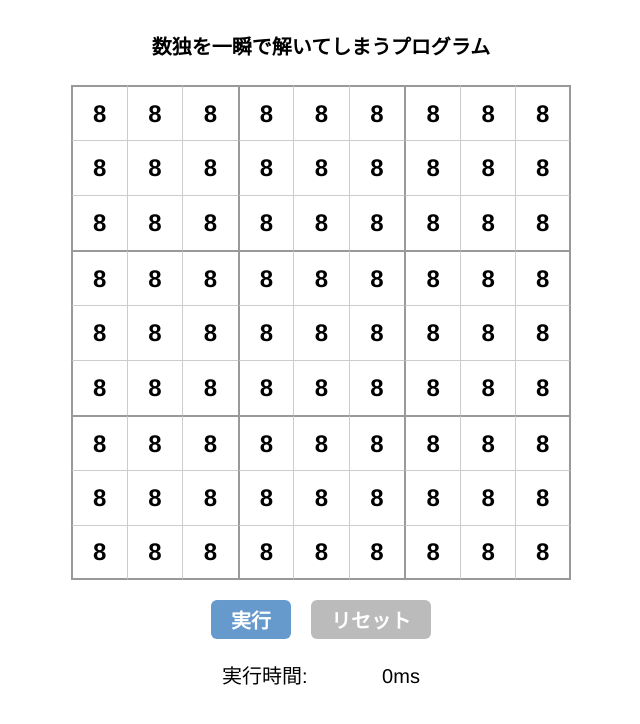
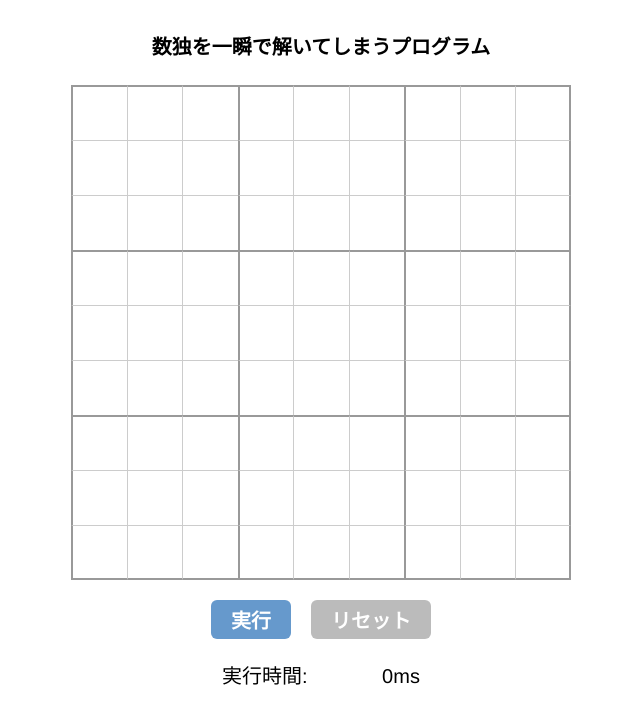
Before and after one commit to yuto-ono/sudoku-rust-wasm, a Svelte app: page / in a window 1280 px wide. Shown: the top 724 px of the page, without its empty margins (319-959 px from the left). Built offline with nearby package versions, Linux system fonts and the light colour scheme.

Commit message:
CellInput

```diff
--- a/src/Board.svelte
+++ b/src/Board.svelte
@@ -1,6 +1,41 @@
+<script lang="ts">
+  import CellInput from "./CellInput.svelte"
+
+  type CellType = {
+    num: number
+    inputed: boolean
+    element?: HTMLInputElement
+  }
+
+  const CELL_NUMBER = 81
+
+  let cells: CellType[] = [...Array(CELL_NUMBER)].map(() => ({
+    num: 0,
+    inputed: false,
+  }))
+
+  const onInput = (num: number, i: number) => {
+    cells[i].num = num
+    cells[i].inputed = num !== 0
+    if (i + 1 < CELL_NUMBER) {
+      cells[i + 1].element?.focus()
+    }
+  }
+
+  const setElement = (element: HTMLInputElement, i: number) => {
+    cells[i].element = element
+  }
+</script>
+
 <ul class="board">
-  {#each Array(81).fill(8) as num, i}
-    <li class="cell">{num}</li>
+  {#each cells as { num, inputed }, i}
+    <li class="cell" class:inputed>
+      <CellInput
+        {num}
+        on:input={(e) => onInput(e.detail.num, i)}
+        on:mount={(e) => setElement(e.detail.element, i)}
+      />
+    </li>
   {/each}
 </ul>
 
@@ -19,12 +54,13 @@
     border-top: 1px solid #ccc;
     border-left: 1px solid #ccc;
     font-size: 24px;
-    font-weight: bold;
-    cursor: pointer;
     user-select: none;
     @media (max-width: 620px) {
       height: calc((100vw - 20px) / 9);
       font-size: 20px;
+    }
+    &.inputed {
+      background-color: #ff9;
     }
     &:nth-child(9n) {
       border-right: 2px solid #999;
--- /dev/null
+++ b/src/CellInput.svelte
@@ -0,0 +1,48 @@
+<script lang="ts">
+  import { createEventDispatcher, onMount } from "svelte"
+
+  export let num: number
+  let oldValue = ""
+  let element: HTMLInputElement
+  const dispatch = createEventDispatcher<{
+    input: { num: number }
+    mount: { element: HTMLInputElement }
+  }>()
+
+  const onInput = ({ currentTarget }: { currentTarget: HTMLInputElement }) => {
+    if (/^\d?$/.test(currentTarget.value)) {
+      oldValue = currentTarget.value
+      dispatch("input", { num: toNumber(currentTarget.value) })
+    } else {
+      currentTarget.value = oldValue
+    }
+  }
+
+  const toNumber = (value: string): number => {
+    return value === "" ? 0 : Number(value)
+  }
+
+  onMount(() => {
+    dispatch("mount", { element })
+  })
+</script>
+
+<input
+  class="input"
+  type="tel"
+  value={num === 0 ? "" : num}
+  on:input={onInput}
+  bind:this={element}
+/>
+
+<style lang="scss">
+  .input {
+    border: none;
+    width: 95%;
+    height: 95%;
+    background: transparent;
+    text-align: center;
+    font-family: inherit;
+    font-size: inherit;
+  }
+</style>
```
